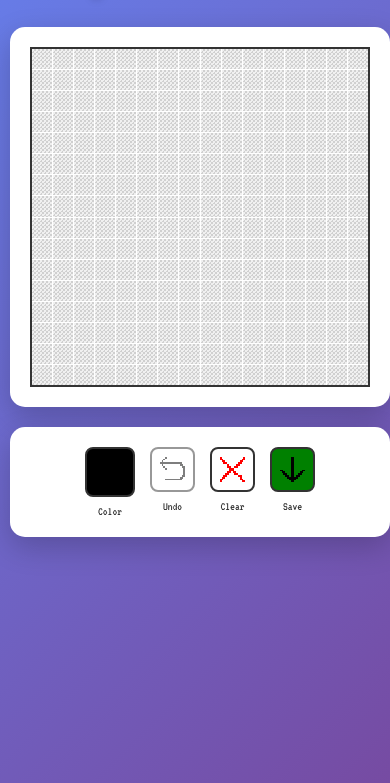
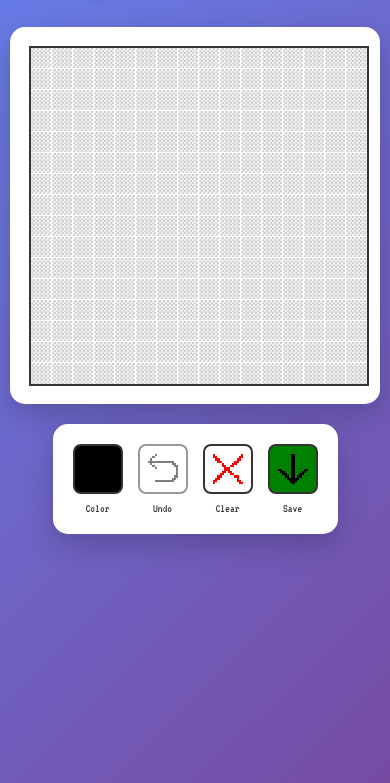
Before and after one commit to robbrotherton/pixelart, a plain HTML site: page index.html in a window 390 px wide. Shown: the part 61-844 px from the top of the page. Drawn offline with Linux system fonts and the light colour scheme.

Commit message:
button sizing

```diff
--- a/style.css
+++ b/style.css
@@ -19,7 +19,7 @@ body {
 }
 
 .container {
-    max-width: 800px;
+    /* max-width: 800px; */
     margin: 0 auto;
     padding: 20px;
 }
@@ -65,8 +65,9 @@ main {
 
 /* Canvas section */
 .canvas-section {
+    padding: 5%;
     background: white;
-    padding: 20px;
+    /* padding: 20px; */
     border-radius: 15px;
     box-shadow: 0 10px 30px rgba(0,0,0,0.2);
 }
@@ -113,7 +114,7 @@ main {
     padding: 20px;
     border-radius: 15px;
     box-shadow: 0 10px 30px rgba(0,0,0,0.2);
-    width: 250px;
+    /* width: 250px; */
 }
 
 .icon-buttons {
@@ -131,8 +132,8 @@ main {
 }
 
 .icon-button {
-    width: 45px;
-    height: 45px;
+    width: 50px;
+    height: 50px;
     border: 2px solid #333;
     border-radius: 8px;
     background: white;
@@ -399,8 +400,8 @@ main {
     }
 
     .controls-section {
-        width: 100%;
-        max-width: 400px;
+        /* width: 100%; */
+        /* max-width: 400px; */
         margin: 0 auto;
     }
 
@@ -437,8 +438,8 @@ main {
     }
 
     .icon-button {
-        width: 45px;
-        height: 45px;
+        /* width: 50px;
+        height: 50px; */
         padding: 6px;
     }
 
```
